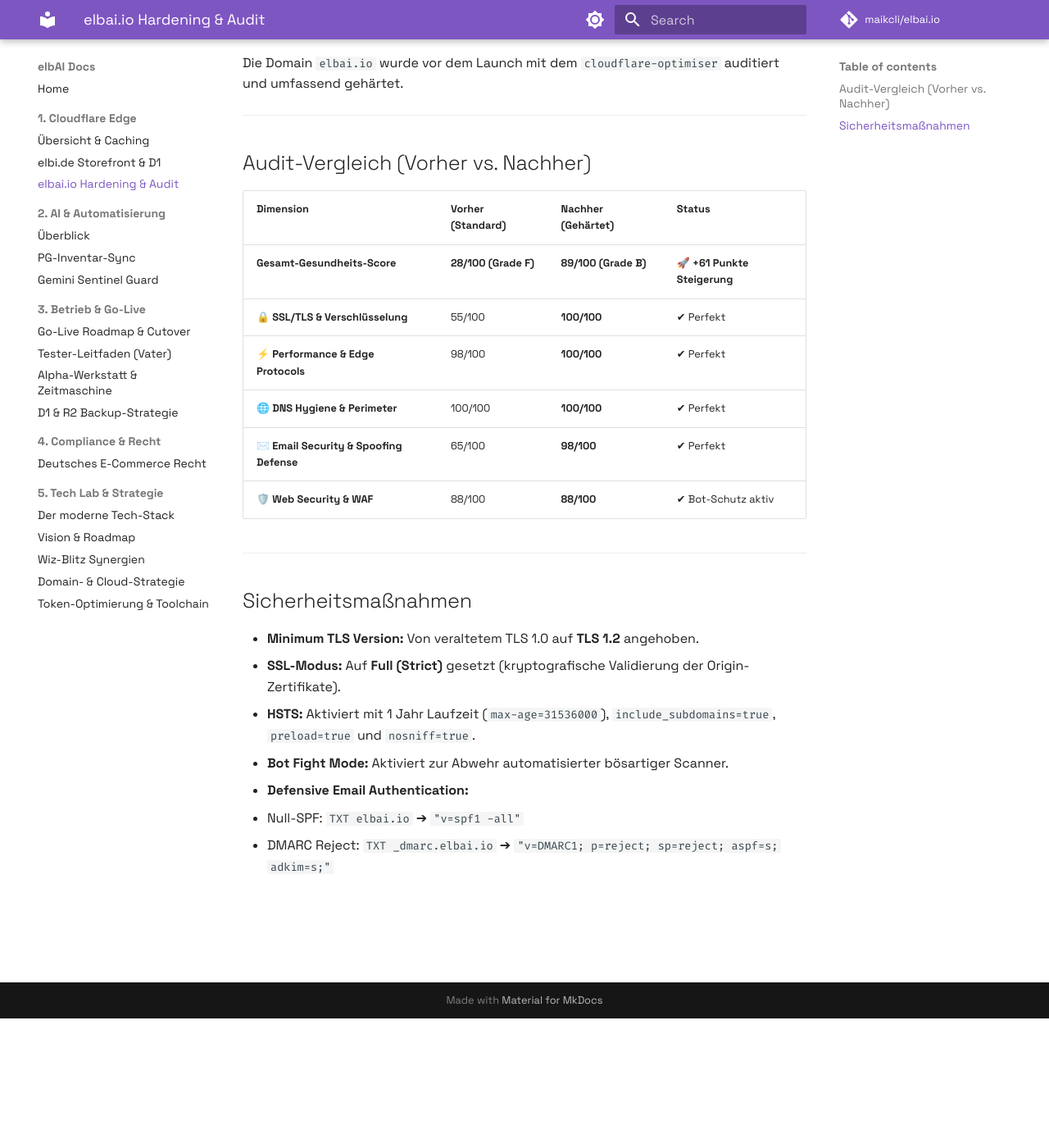
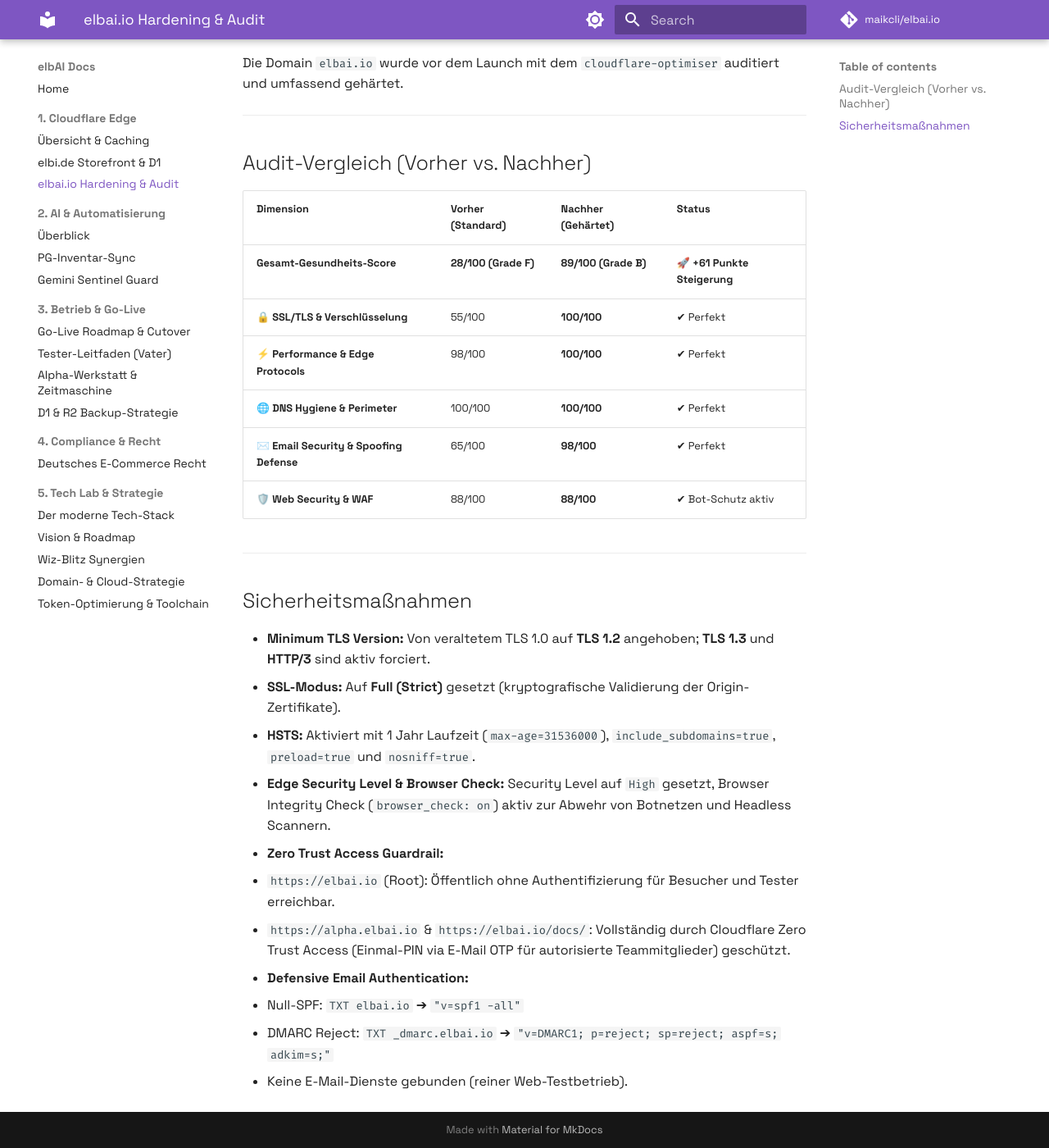
Before and after one commit to gomaik-org/elbai.io, an MkDocs documentation site: the page built from docs/edge/elbai-security.md, in a window 1280 px wide and 1400 px high, scrolled down 158 px. Shown: the whole window at 82% size. Built offline with MkDocs 1.6.1 and Material for MkDocs 9.7.7, drawn with Linux system fonts in a browser that asks for light colours; a script that is not in the unit is left out; comment, search, counter and statistics services are not loaded.

Commit message:
docs: update zero trust perimeter, alpha inspector details and edge security

```diff
--- a/docs/edge/elbai-security.md
+++ b/docs/edge/elbai-security.md
@@ -19,10 +19,14 @@
 
 ## Sicherheitsmaßnahmen
 
-- **Minimum TLS Version:** Von veraltetem TLS 1.0 auf **TLS 1.2** angehoben.
+- **Minimum TLS Version:** Von veraltetem TLS 1.0 auf **TLS 1.2** angehoben; **TLS 1.3** und **HTTP/3** sind aktiv forciert.
 - **SSL-Modus:** Auf **Full (Strict)** gesetzt (kryptografische Validierung der Origin-Zertifikate).
 - **HSTS:** Aktiviert mit 1 Jahr Laufzeit (`max-age=31536000`), `include_subdomains=true`, `preload=true` und `nosniff=true`.
-- **Bot Fight Mode:** Aktiviert zur Abwehr automatisierter bösartiger Scanner.
+- **Edge Security Level & Browser Check:** Security Level auf `High` gesetzt, Browser Integrity Check (`browser_check: on`) aktiv zur Abwehr von Botnetzen und Headless Scannern.
+- **Zero Trust Access Guardrail:**
+  - `https://elbai.io` (Root): Öffentlich ohne Authentifizierung für Besucher und Tester erreichbar.
+  - `https://alpha.elbai.io` & `https://elbai.io/docs/`: Vollständig durch Cloudflare Zero Trust Access (Einmal-PIN via E-Mail OTP für autorisierte Teammitglieder) geschützt.
 - **Defensive Email Authentication:**
   - Null-SPF: `TXT elbai.io` ➔ `"v=spf1 -all"`
   - DMARC Reject: `TXT _dmarc.elbai.io` ➔ `"v=DMARC1; p=reject; sp=reject; aspf=s; adkim=s;"`
+  - Keine E-Mail-Dienste gebunden (reiner Web-Testbetrieb).
```
Also changed, not shown: docs/index.md (+4 -3 lines), docs/operations/alpha-timemachine-guide.md (+4 -5 lines).
